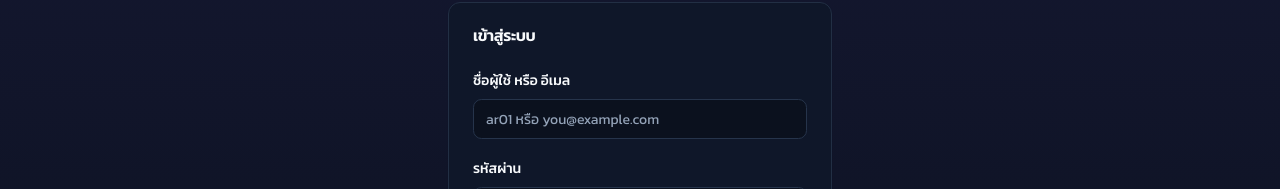
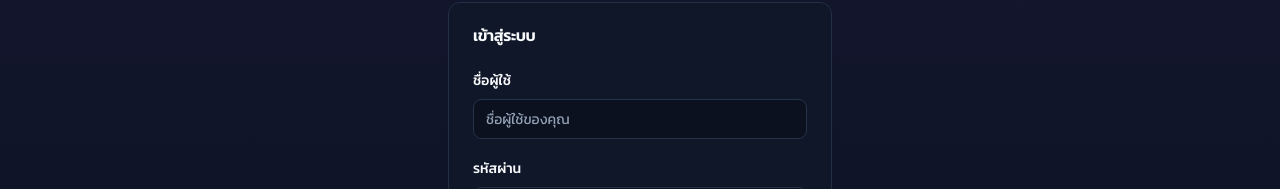
Before and after one commit to capturebombproduction/CUEIQ, a Next.js app: page /login in a window 1280 px wide. Shown: the part 265-454 px from the top of the page. Built offline with nearby package versions, Linux system fonts and the light colour scheme.

Commit message:
fix(auth): username-only login — drop email from the login form
Label and placeholder no longer mention email since the label uses
username login. loginIdToEmail() still passes real emails through, so
existing email accounts keep working.

Co-Authored-By: Claude Opus 4.8 <noreply@anthropic.com>

```diff
--- a/components/auth/login-form.tsx
+++ b/components/auth/login-form.tsx
@@ -47,7 +47,7 @@ export function LoginForm({ next }: { next?: string }) {
       <CardContent>
         <form onSubmit={onSubmit} className="space-y-4">
           <div className="space-y-2">
-            <Label htmlFor="loginId">ชื่อผู้ใช้ หรือ อีเมล</Label>
+            <Label htmlFor="loginId">ชื่อผู้ใช้</Label>
             <Input
               id="loginId"
               type="text"
@@ -57,7 +57,7 @@ export function LoginForm({ next }: { next?: string }) {
               required
               value={loginId}
               onChange={(e) => setLoginId(e.target.value)}
-              placeholder="ar01 หรือ you@example.com"
+              placeholder="ชื่อผู้ใช้ของคุณ"
             />
           </div>
           <div className="space-y-2">
```
